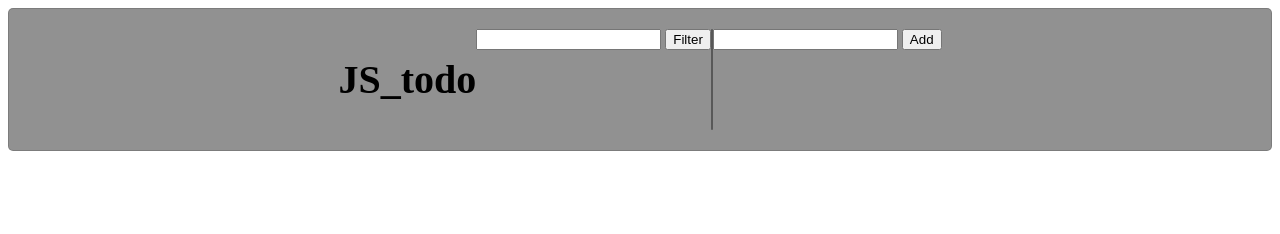
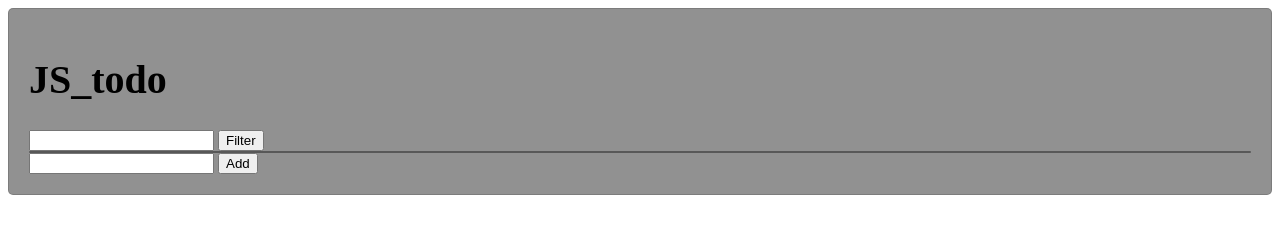
Before and after one commit to eync/JS_todo, a plain HTML site: page index.html in a window 1280 px wide. Drawn offline with Linux system fonts and the light colour scheme.

Commit message:
Update index.html

```diff
--- a/index.html
+++ b/index.html
@@ -6,7 +6,7 @@
     <title>Document</title>
     <style>
         .main {
-        display: flex; flex:1; justify-content:center;border-radius:5px;border:1px solid #3d3d3d40; background:#3d3d3d90; padding: 20px;
+        display: flex; flex:1; flex-direction:column; justify-content:center;border-radius:5px;border:1px solid #3d3d3d40; background:#3d3d3d90; padding: 20px;
         }
         #header h1 {font-size:40px;}
         #box {border-radius:5px;border:1px solid #3d3d3d40; background:#3d3d3d90}
```
